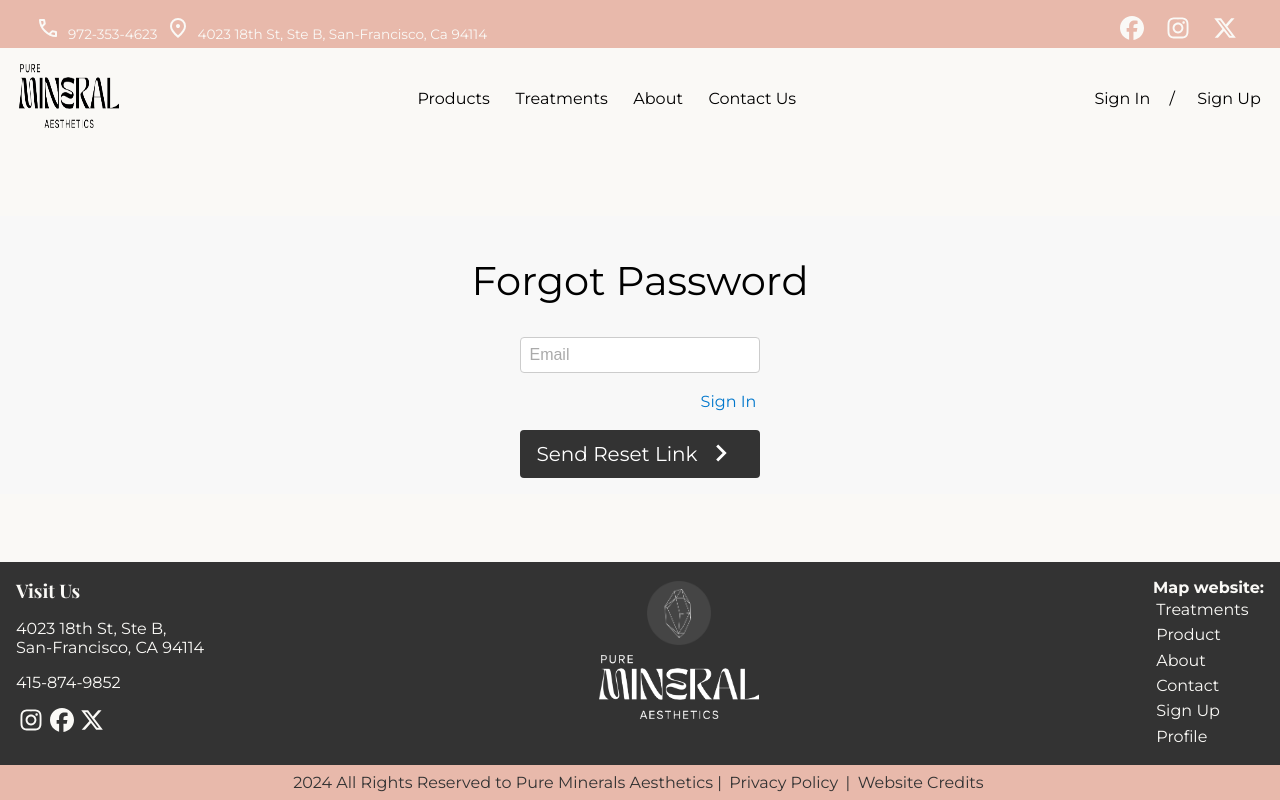
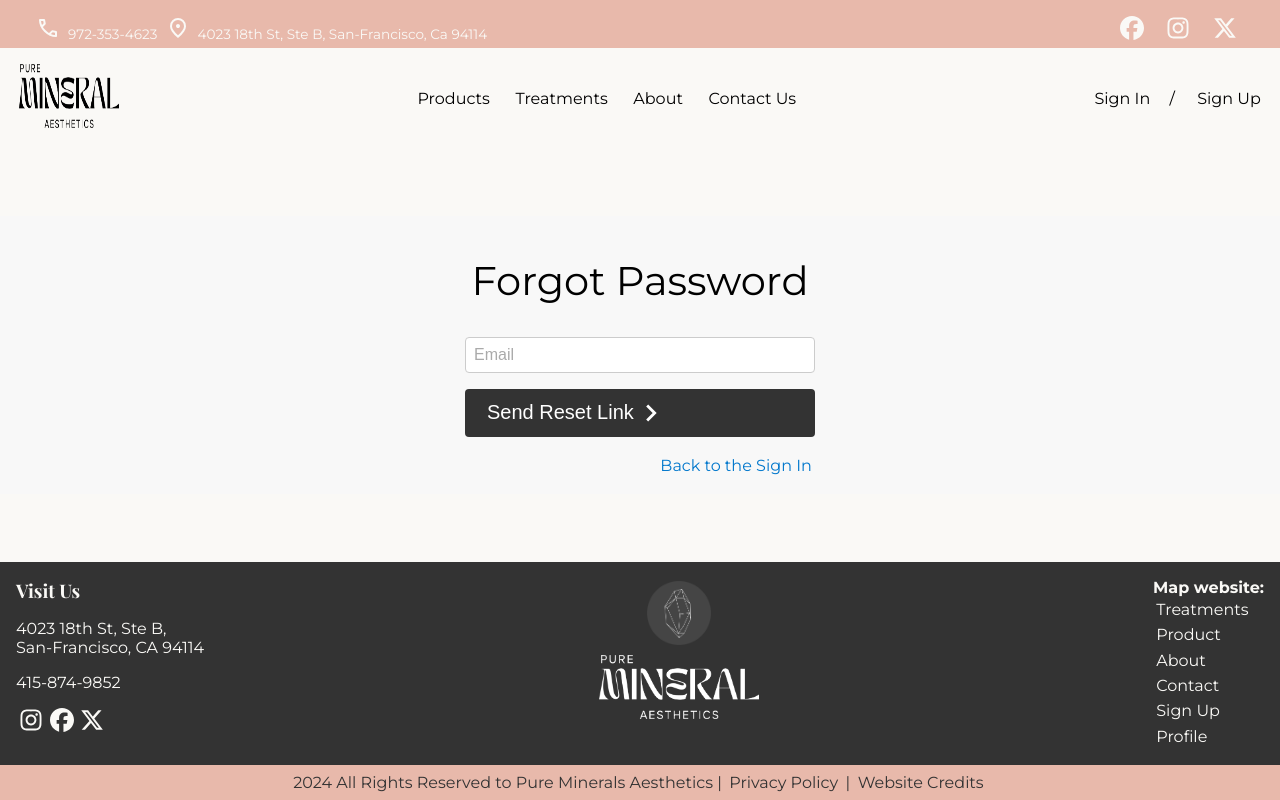
Before and after one commit to Object-ions/pure-mineral-aesthetics, a React (Create React App) app: page /forgot-password in a window 1280 px wide. Built offline with nearby package versions, Linux system fonts and the light colour scheme; no server answers; a web font is replaced by a local one.

Commit message:
Add inline style for buttons with text and icon

```diff
--- a/src/pages/ForgotPassword.js
+++ b/src/pages/ForgotPassword.js
@@ -1,11 +1,12 @@
 import { useState } from 'react';
-import { Link } from 'react-router-dom';
+import { Link, useNavigate } from 'react-router-dom';
 import { getAuth, sendPasswordResetEmail } from 'firebase/auth';
 import { toast } from 'react-toastify';
 import { ReactComponent as ArrowRightIcon } from '../assets/svg/keyboardArrowRightIcon.svg';
 
 const ForgotPassword = () => {
   const [email, setEmail] = useState('');
+  const navigate = useNavigate();
 
   const onChange = (e) => {
     setEmail(e.target.value);
@@ -18,6 +19,8 @@ const ForgotPassword = () => {
       const auth = getAuth();
       await sendPasswordResetEmail(auth, email);
       toast.success('email was sent');
+      setEmail('');
+      navigate('/sign-in');
     } catch (error) {
       toast.error('Could not send password reset email');
     }
@@ -38,17 +41,25 @@ const ForgotPassword = () => {
             id="email"
             value={email}
             onChange={onChange}
+            style={{ width: '350px' }}
           />
-          <Link className="forgotPasswordLink" to={'/sign-in'}>
-            Sign In
-          </Link>
 
           <div className="signInBar">
-            <div className="signInText">Send Reset Link</div>
-            <button className="signInButton">
+            <button
+              className="signInButton"
+              style={{
+                display: 'flex',
+                alignItems: 'center',
+                justifyContent: 'center',
+              }}
+            >
+              <div className="signInText">Send Reset Link</div>
               <ArrowRightIcon fill="#fff" width="34px" height="34px" />
             </button>
           </div>
+          <Link className="forgotPasswordLink" to={'/sign-in'}>
+            Back to the Sign In
+          </Link>
         </form>
       </main>
     </div>
--- a/src/pages/Profile.js
+++ b/src/pages/Profile.js
@@ -110,12 +110,13 @@ const Profile = () => {
                 setChangeDetails((prevState) => !prevState);
               }}
             >
-              {changeDetails ? 'done' : 'Click to change'}
+              {changeDetails ? 'Done' : 'Edit'}
             </p>
           </div>
 
           <div className="profileCard">
             <form>
+              <label>Full Name:</label>
               <input
                 type="text"
                 id="name"
@@ -125,6 +126,7 @@ const Profile = () => {
                 onChange={onChange}
               />
 
+              <label>Email:</label>
               <input
                 type="text"
                 id="email"
@@ -134,6 +136,7 @@ const Profile = () => {
                 onChange={onChange}
               />
 
+              <label>Phone Number:</label>
               <input
                 type="text"
                 id="number"
--- a/src/pages/SignIn.js
+++ b/src/pages/SignIn.js
@@ -86,8 +86,15 @@ const SignIn = () => {
           </Link>
 
           <div className="signInBar">
-            <p className="signInText">Sign In</p>
-            <button className="signInButton">
+            <button
+              className="signInButton"
+              style={{
+                display: 'flex',
+                alignItems: 'center',
+                justifyContent: 'center',
+              }}
+            >
+              <p className="signInText">Sign In</p>
               <ArrowRightIcon fill="#fff" width="34px" height="34px" />
             </button>
           </div>
--- a/src/pages/SignUp.js
+++ b/src/pages/SignUp.js
@@ -9,7 +9,7 @@ import { setDoc, doc, serverTimestamp } from 'firebase/firestore';
 import { db } from '../Firebase.config';
 import { toast } from 'react-toastify';
 import { Link, useNavigate } from 'react-router-dom';
-// import { ReactComponent as ArrowRightIcon } from '../assets/svg/keyboardArrowRightIcon.svg';
+import { ReactComponent as ArrowRightIcon } from '../assets/svg/keyboardArrowRightIcon.svg';
 import visibilityIcon from '../assets/svg/visibilityIcon.svg';
 import OAuth from '../components/OAuth';
 
@@ -140,9 +140,16 @@ const SignUp = () => {
           </Link>
 
           <div className="signUpBar">
-            <button className="signUpButton">
+            <button
+              className="signUpButton"
+              style={{
+                display: 'flex',
+                alignItems: 'center',
+                justifyContent: 'center',
+              }}
+            >
               <p className="signUpText">Sign Up</p>
-              {/* <ArrowRightIcon fill="#fff" width="34px" height="34px" /> */}
+              <ArrowRightIcon fill="#fff" width="34px" height="34px" />
             </button>
           </div>
         </form>
```
